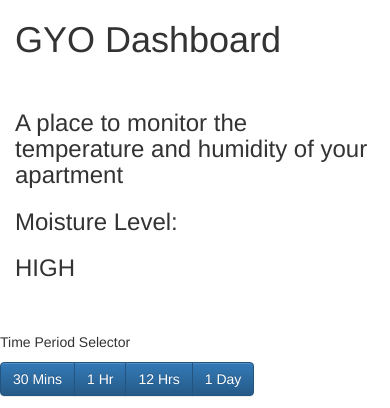
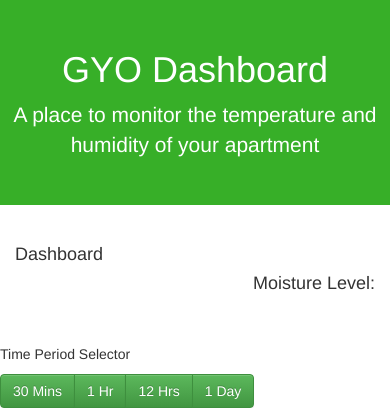
Before and after one commit to eazymac25/gyo, a Flask app: page / in a window 390 px wide; the page is wider, and only the part inside the window is pictured. Shown: the top 408 px of that part. Run offline with Flask 2, Linux system fonts and the light colour scheme; some libraries are stand-ins or nearby versions.

Commit message:
adding moisture sensor cache

```diff
--- a/gyo_dash/templates/base.html
+++ b/gyo_dash/templates/base.html
@@ -2,7 +2,9 @@
 <!doctype html>
 <html>
   <head>
-    <title>GYO</title>
+    <title>GYO - Grow Your Own</title>
+
+    <link rel="icon" type="image/png" href="{{ url_for('static', filename='images/leaf.png') }}" />
 
     <script src="{{ url_for('static', filename='node_modules/jquery/dist/jquery.min.js') }}"></script>
     <script src="{{ url_for('static', filename='node_modules/chart.js/dist/Chart.js') }}"></script>
@@ -17,15 +19,17 @@
 
   </head>
   <body>
+    <div class="jumbotron text-center" style="margin-top: 0; background-color: #37af28; color: white;">
+      <h1>GYO Dashboard</h1>
+      <p>A place to monitor the temperature and humidity of your apartment</p>
+    </div>
     <div class="container">
-      <h1>GYO Dashboard</h1>
-      <br>
       <div class="row">
-        <div class="col-sm-6">
-          <h3>A place to monitor the temperature and humidity of your apartment</h3>
+        <div class="col-sm-8">
+          <h4>Dashboard</h4>
         </div>
-        <div class="col-sm-6">
-          <h3>Moisture Level: </h3><h3 id="moistureLevel">HIGH</h3>
+        <div class="col-sm-4 text-right">
+          <h4>Moisture Level: <span id="moistureLevel"></span></h4>
         </div>
       </div>
       <br>
@@ -34,10 +38,10 @@
         <p>Time Period Selector</p>
       </div>
       <div class="btn-group row">
-        <button type="button" class="btn btn-primary">30 Mins</button>
-        <button type="button" class="btn btn-primary">1 Hr</button>
-        <button type="button" class="btn btn-primary">12 Hrs</button>
-        <button type="button" class="btn btn-primary">1 Day</button>
+        <button type="button" class="btn btn-success activate">30 Mins</button>
+        <button type="button" class="btn btn-success">1 Hr</button>
+        <button type="button" class="btn btn-success">12 Hrs</button>
+        <button type="button" class="btn btn-success">1 Day</button>
         <!-- <button type="button" class="btn btn-primary">1 Week</button> -->
       </div>
       <canvas id="humidityChart" width="400" height="300"></canvas>
--- a/sensors/moisture_sensor.py
+++ b/sensors/moisture_sensor.py
@@ -66,6 +66,7 @@ def post_moisture(moisture_level):
                 data=json.dumps(data),
                 headers=headers
             )
+            OLD_LEVEL = moisture_level
         except Exception as e:
             logging.debug('error posting data: %s', e)
 
```
Also changed, not shown: gyo_dash/static/images/leaf.png (added), 1 other file.
